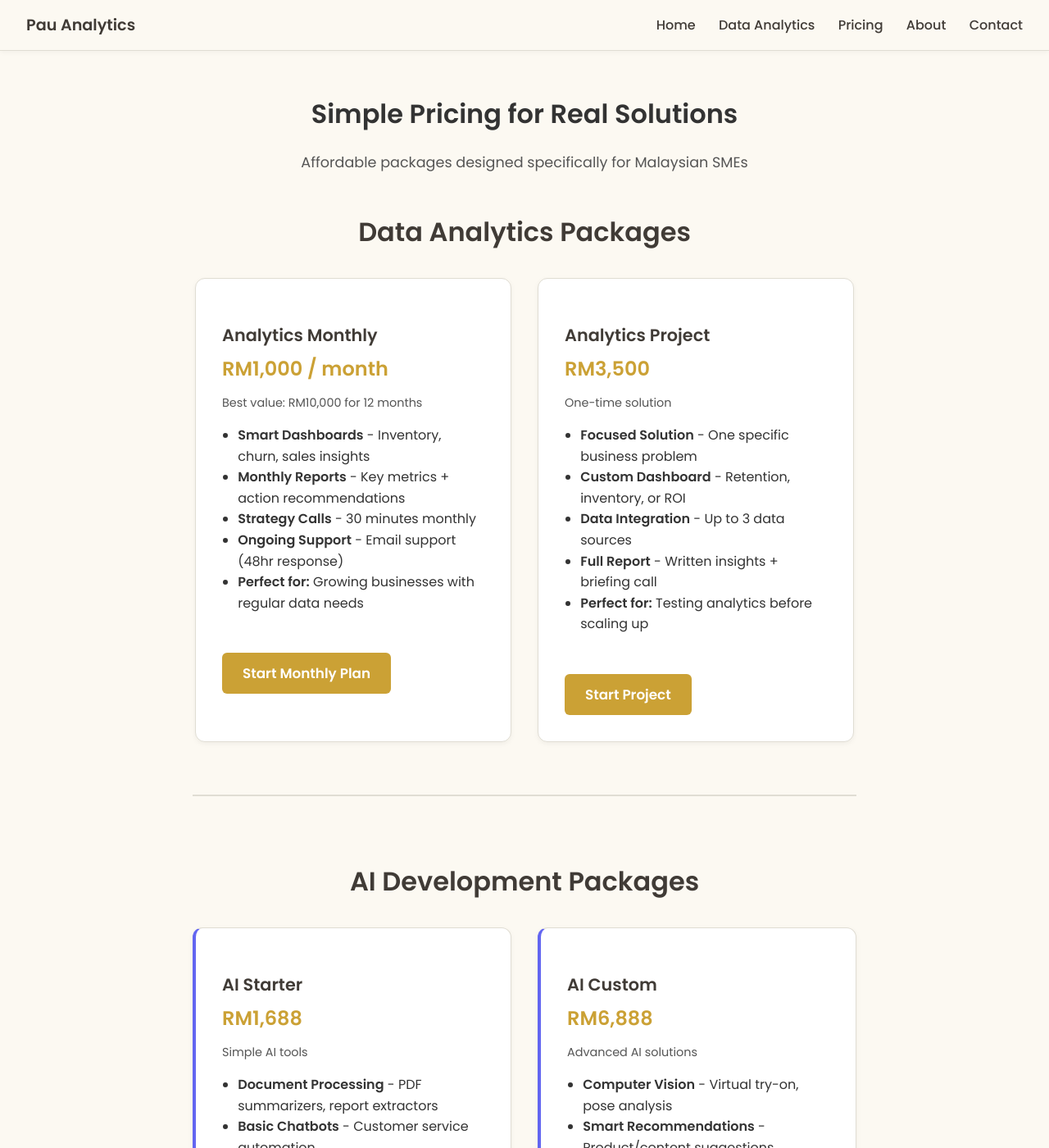
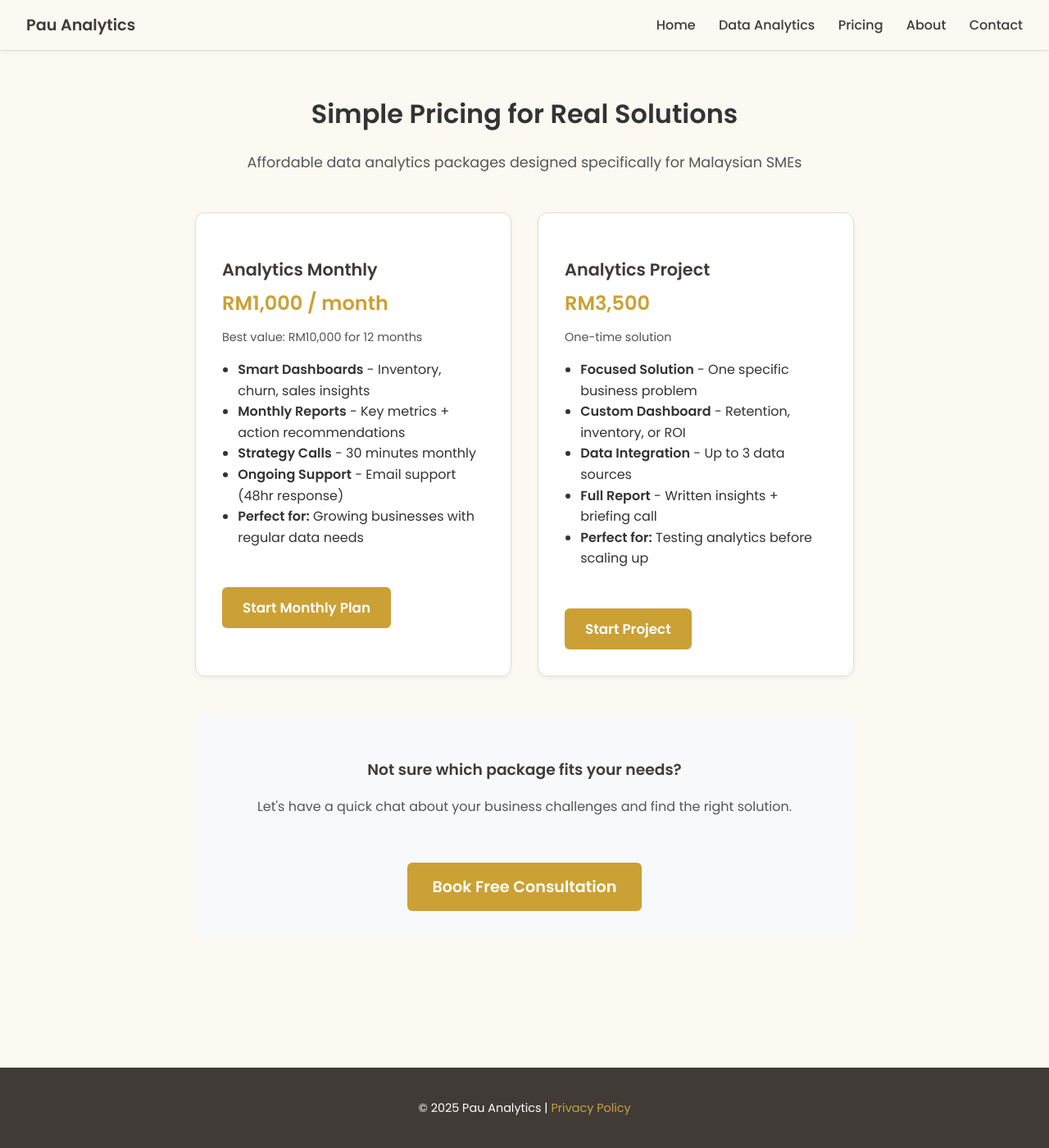
Before and after one commit to lyven81/pinnacles-learning-website, a Jekyll site: the page pricing.html, which Jekyll copies as it is, in a window 1280 px wide and 1400 px high. Shown: the whole window at 82% size. Built offline with Jekyll 4.4.1, drawn with Linux system fonts in a browser that asks for light colours; some of the changed text lies outside the part shown.

Commit message:
Update pricing page to focus only on data analytics services
Changes:
- Removed AI Solutions section (AI Starter and AI Custom packages)
- Removed AI-related CSS styles
- Updated page title and meta description
- Updated subtitle to reflect data analytics focus only
- Simplified page to show only Analytics Monthly and Analytics Project packages

🤖 Generated with [Claude Code](https://claude.com/claude-code)

Co-Authored-By: Claude <noreply@anthropic.com>

```diff
--- a/pricing.html
+++ b/pricing.html
@@ -209,24 +209,6 @@
       background-color: #b08e2e;
     }
 
-    .ai-section {
-      margin-top: 4rem;
-      padding-top: 2rem;
-      border-top: 2px solid #e0ddd3;
-    }
-
-    .ai-card {
-      border-left: 4px solid #6366f1;
-    }
-
-    .ai-button {
-      background-color: #6366f1;
-    }
-
-    .ai-button:hover {
-      background-color: #4f46e5;
-    }
-
     .service-section {
       margin-bottom: 3rem;
     }
@@ -292,11 +274,10 @@
 
   <div class="container">
     <h1>Simple Pricing for Real Solutions</h1>
-    <p style="font-size: 1.1rem; color: #555; margin-bottom: 3rem;">Affordable packages designed specifically for Malaysian SMEs</p>
+    <p style="font-size: 1.1rem; color: #555; margin-bottom: 3rem;">Affordable data analytics packages designed specifically for Malaysian SMEs</p>
 
     <!-- Analytics Packages Section -->
     <div class="service-section">
-      <h2 style="color: #403B36; margin: 3rem 0 2rem;">Data Analytics Packages</h2>
       <div class="pricing-grid">
 
         <!-- Analytics Monthly -->
@@ -332,44 +313,6 @@
       </div>
     </div>
 
-    <!-- AI Solutions Section -->
-    <div class="service-section ai-section">
-      <h2 style="color: #403B36; margin: 3rem 0 2rem;">AI Development Packages</h2>
-      <div class="pricing-grid">
-
-        <!-- AI Basic -->
-        <div class="pricing-card ai-card">
-          <h3>AI Starter</h3>
-          <p class="price">RM1,688</p>
-          <p class="sub-price">Simple AI tools</p>
-          <ul>
-            <li><strong>Document Processing</strong> - PDF summarizers, report extractors</li>
-            <li><strong>Basic Chatbots</strong> - Customer service automation</li>
-            <li><strong>Image Tools</strong> - Simple photo processing</li>
-            <li><strong>2-4 weeks delivery</strong></li>
-            <li><strong>Perfect for:</strong> Automating repetitive tasks</li>
-          </ul>
-          <a href="https://wa.me/60149207099" class="cta-button ai-button">Discuss AI Project</a>
-        </div>
-
-        <!-- AI Advanced -->
-        <div class="pricing-card ai-card">
-          <h3>AI Custom</h3>
-          <p class="price">RM6,888</p>
-          <p class="sub-price">Advanced AI solutions</p>
-          <ul>
-            <li><strong>Computer Vision</strong> - Virtual try-on, pose analysis</li>
-            <li><strong>Smart Recommendations</strong> - Product/content suggestions</li>
-            <li><strong>Creative AI</strong> - Image generation, content creation</li>
-            <li><strong>4-8 weeks delivery</strong></li>
-            <li><strong>Perfect for:</strong> Innovative customer experiences</li>
-          </ul>
-          <a href="https://wa.me/60149207099" class="cta-button ai-button">Discuss AI Project</a>
-        </div>
-
-      </div>
-    </div>
-
     <div style="text-align: center; margin: 3rem 0; padding: 2rem; background: #f8f9fa; border-radius: 10px;">
       <h3 style="color: #403B36;">Not sure which package fits your needs?</h3>
       <p style="color: #555; margin-bottom: 1.5rem;">Let's have a quick chat about your business challenges and find the right solution.</p>
```
Also changed, not shown: other parts of pricing.html (+2 -2 lines).
